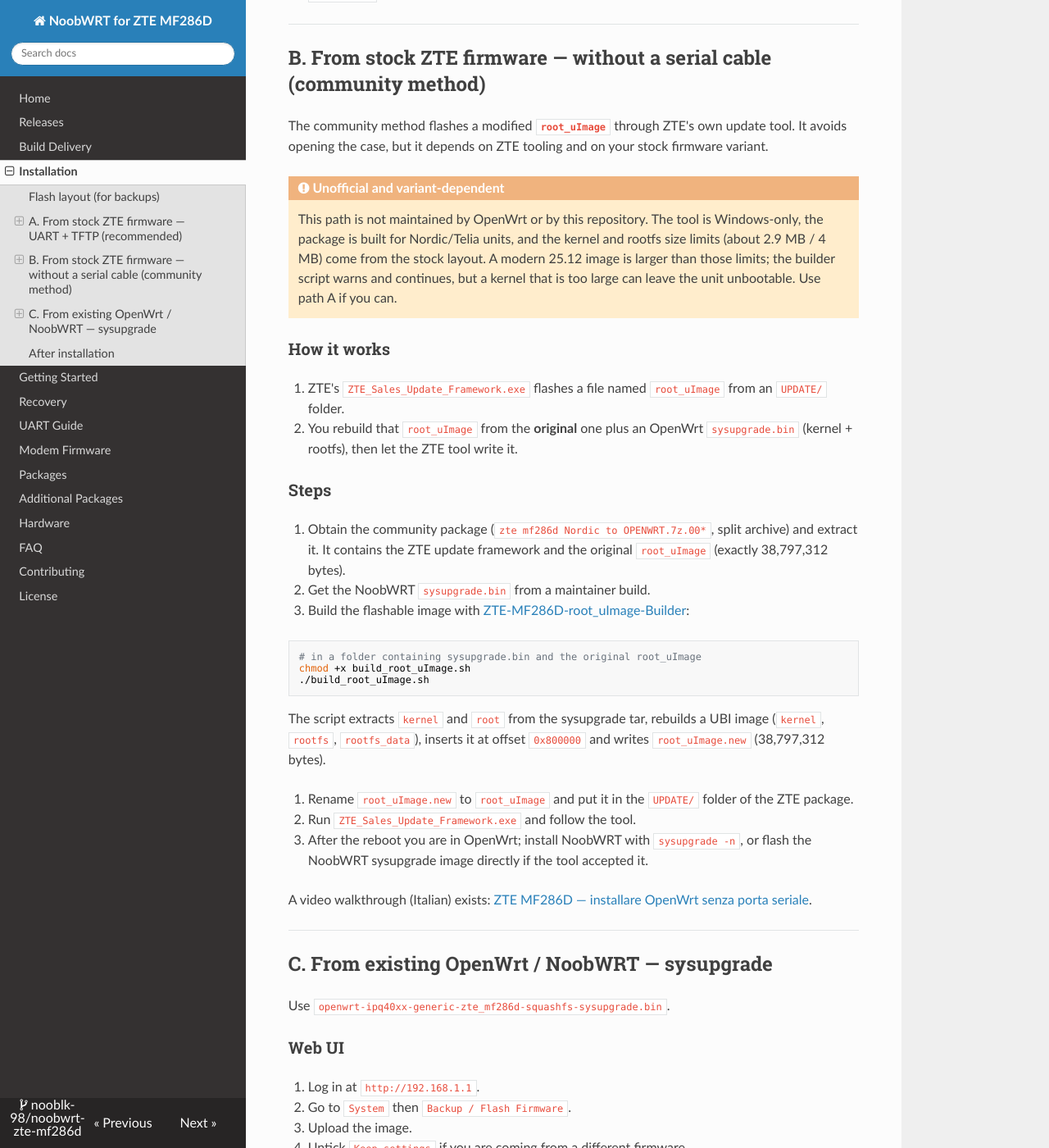
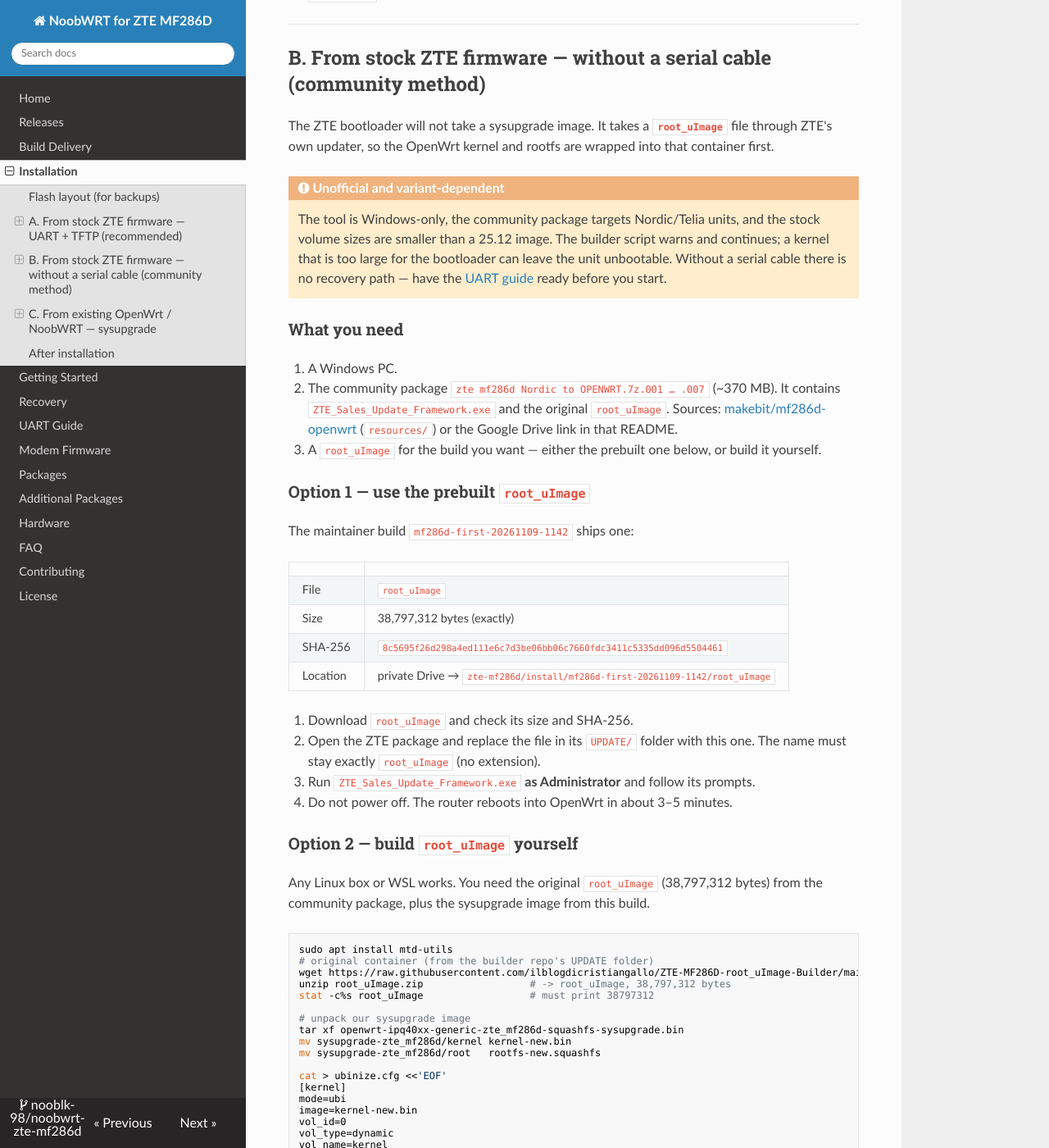
Before and after one commit to nooblk-98/noobwrt-zte-mf286d, an MkDocs documentation site: the page built from docs/installation.md, in a window 1280 px wide and 1400 px high, scrolled down 2132 px. Shown: the whole window at 82% size. Built offline with MkDocs 1.6.1, drawn with Linux system fonts in a browser that asks for light colours; nearby versions of some CDN libraries; some of the changed text lies outside the part shown.

Commit message:
docs: step-by-step no-cable flashing guide
Document the community root_uImage method with exact commands, the prebuilt
container for mf286d-first-20261109-1142 (size/SHA-256/Drive path), what the UBI
volumes contain, and the size risks.

````diff
--- a/docs/installation.md
+++ b/docs/installation.md
@@ -103,54 +103,121 @@ An `ubi attach` error during the flash can be ignored while the process continue
 
 ## B. From stock ZTE firmware — without a serial cable (community method)
 
-The community method flashes a modified **`root_uImage`** through ZTE's own update
-tool. It avoids opening the case, but it depends on ZTE tooling and on your stock
-firmware variant.
+The ZTE bootloader will not take a sysupgrade image. It takes a **`root_uImage`**
+file through ZTE's own updater, so the OpenWrt kernel and rootfs are wrapped into
+that container first.
 
 !!! warning "Unofficial and variant-dependent"
-    This path is not maintained by OpenWrt or by this repository. The tool is
-    Windows-only, the package is built for Nordic/Telia units, and the kernel and
-    rootfs size limits (about 2.9 MB / 4 MB) come from the stock layout. A modern
-    25.12 image is larger than those limits; the builder script warns and continues,
-    but a kernel that is too large can leave the unit unbootable. Use path A if you
-    can.
+    The tool is Windows-only, the community package targets Nordic/Telia units, and
+    the stock volume sizes are smaller than a 25.12 image. The builder script warns
+    and continues; a kernel that is too large for the bootloader can leave the unit
+    unbootable. Without a serial cable there is no recovery path — have the
+    [UART guide](uart-guide.md) ready before you start.
 
-### How it works
+### What you need
 
-1. ZTE's `ZTE_Sales_Update_Framework.exe` flashes a file named `root_uImage` from
-   an `UPDATE/` folder.
-2. You rebuild that `root_uImage` from the **original** one plus an OpenWrt
-   `sysupgrade.bin` (kernel + rootfs), then let the ZTE tool write it.
+1. A Windows PC.
+2. The community package `zte mf286d Nordic to OPENWRT.7z.001 … .007` (~370 MB).
+   It contains `ZTE_Sales_Update_Framework.exe` and the original `root_uImage`.
+   Sources: [makebit/mf286d-openwrt](https://github.com/makebit/mf286d-openwrt)
+   (`resources/`) or the Google Drive link in that README.
+3. A `root_uImage` for the build you want — either the prebuilt one below, or build
+   it yourself.
 
-### Steps
+### Option 1 — use the prebuilt `root_uImage`
 
-1. Obtain the community package (`zte mf286d Nordic to OPENWRT.7z.00*`, split
-   archive) and extract it. It contains the ZTE update framework and the original
-   `root_uImage` (exactly 38,797,312 bytes).
-2. Get the NoobWRT `sysupgrade.bin` from a maintainer build.
-3. Build the flashable image with
-   [ZTE-MF286D-root_uImage-Builder](https://github.com/ilblogdicristiangallo/ZTE-MF286D-root_uImage-Builder):
+The maintainer build `mf286d-first-20261109-1142` ships one:
+
+| | |
+|---|---|
+| File | `root_uImage` |
+| Size | 38,797,312 bytes (exactly) |
+| SHA-256 | `8c5695f26d298a4ed111e6c7d3be06bb06c7660fdc3411c5335dd096d5504461` |
+| Location | private Drive → `zte-mf286d/install/mf286d-first-20261109-1142/root_uImage` |
+
+1. Download `root_uImage` and check its size and SHA-256.
+2. Open the ZTE package and replace the file in its `UPDATE/` folder with this one.
+   The name must stay exactly `root_uImage` (no extension).
+3. Run `ZTE_Sales_Update_Framework.exe` **as Administrator** and follow its prompts.
+4. Do not power off. The router reboots into OpenWrt in about 3–5 minutes.
+
+### Option 2 — build `root_uImage` yourself
+
+Any Linux box or WSL works. You need the original `root_uImage` (38,797,312 bytes)
+from the community package, plus the sysupgrade image from this build.
 
 ```sh
-# in a folder containing sysupgrade.bin and the original root_uImage
-chmod +x build_root_uImage.sh
-./build_root_uImage.sh
+sudo apt install mtd-utils
+# original container (from the builder repo's UPDATE folder)
+wget https://raw.githubusercontent.com/ilblogdicristiangallo/ZTE-MF286D-root_uImage-Builder/main/UPDATE/root_uImage.zip
+unzip root_uImage.zip                  # -> root_uImage, 38,797,312 bytes
+stat -c%s root_uImage                  # must print 38797312
+
+# unpack our sysupgrade image
+tar xf openwrt-ipq40xx-generic-zte_mf286d-squashfs-sysupgrade.bin
+mv sysupgrade-zte_mf286d/kernel kernel-new.bin
+mv sysupgrade-zte_mf286d/root   rootfs-new.squashfs
+
+cat > ubinize.cfg <<'EOF'
+[kernel]
+mode=ubi
+image=kernel-new.bin
+vol_id=0
+vol_type=dynamic
+vol_name=kernel
+vol_alignment=1
+
+[rootfs]
+mode=ubi
+image=rootfs-new.squashfs
+vol_id=1
+vol_type=dynamic
+vol_name=rootfs
+vol_alignment=1
+
+[rootfs_data]
+mode=ubi
+vol_id=2
+vol_type=dynamic
+vol_name=rootfs_data
+vol_flags=autoresize
+vol_alignment=1
+vol_size=1MiB
+EOF
+
+ubinize -o ubi-new.img -p 131072 -m 2048 -O 2048 ubinize.cfg
+truncate -s 30408704 ubi-new.img        # 29 MiB UBI area
+cp root_uImage root_uImage.new
+dd if=ubi-new.img of=root_uImage.new bs=1M seek=8 conv=notrunc
+mv root_uImage.new root_uImage
+stat -c%s root_uImage                   # must print 38797312
 ```
 
-   The script extracts `kernel` and `root` from the sysupgrade tar, rebuilds a UBI
-   image (`kernel`, `rootfs`, `rootfs_data`), inserts it at offset `0x800000` and
-   writes `root_uImage.new` (38,797,312 bytes).
+Alternatively run the upstream helper in a folder that contains `sysupgrade.bin`
+and `root_uImage`:
 
-4. Rename `root_uImage.new` to `root_uImage` and put it in the `UPDATE/` folder of
-   the ZTE package.
-5. Run `ZTE_Sales_Update_Framework.exe` and follow the tool.
-6. After the reboot you are in OpenWrt; install NoobWRT with `sysupgrade -n`, or
-   flash the NoobWRT sysupgrade image directly if the tool accepted it.
+```sh
+chmod +x build_root_uImage.sh && ./build_root_uImage.sh
+```
 
-A video walkthrough (Italian) exists:
-[ZTE MF286D — installare OpenWrt senza porta seriale](https://www.youtube.com/watch?v=UjoAHUQ3qYE).
+### What ends up inside the container
 
----
+| Volume | Content | Size |
+|---|---|---|
+| `kernel` | OpenWrt kernel (uncompressed) | 3.43 MiB (29 LEBs) |
+| `rootfs` | squashfs with LuCI, PassWall, modem tools | 13.73 MiB (114 LEBs) |
+| `rootfs_data` | overlay, `autoresize` | remainder (~10.5 MiB) |
+
+The container is 38,797,312 bytes with the UBI area at offset `0x800000`. The
+stock ZTE volumes were 23 LEBs (kernel) and 32 LEBs (rootfs); this build is
+larger, which is the main risk of this method.
+
+### After it boots
+
+You are already running the built firmware (kernel + rootfs come from the
+sysupgrade image). Continue with [After installation](#after-installation).
+
+Later upgrades use the normal sysupgrade path — no ZTE tool needed.
 
 ## C. From existing OpenWrt / NoobWRT — sysupgrade
 
````
